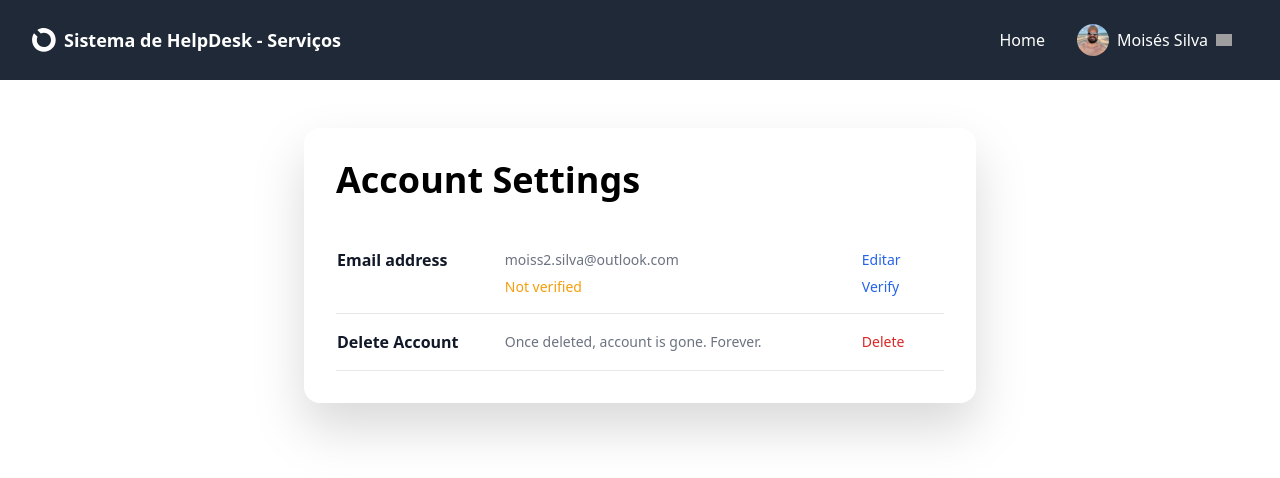
After one commit to asMoises/ChatUs, a Django app: page /profile/settings/ in a window 1280 px wide. The commit adds this page. Shown: the top 478 px of the page. Run offline with Django 5.2, Linux system fonts and the light colour scheme; a user stored in the database is signed in; data comes from the database, SQL or seed files in the repository; both versions use the stored data as it was after the commit; parts of the project's set-up code (start-up, migrations or seed data) failed here and were passed over; some libraries are stand-ins or nearby versions; grey boxes are pictures that could not be loaded.

```diff
--- a/a_core/settings.py
+++ b/a_core/settings.py
@@ -41,6 +41,7 @@ INSTALLED_APPS = [
     'allauth',
     'allauth.account',
     'allauth.socialaccount',
+    'django_htmx',
 
     # Apps
     'a_home',
@@ -56,6 +57,7 @@ MIDDLEWARE = [
     'django.contrib.messages.middleware.MessageMiddleware',
     'django.middleware.clickjacking.XFrameOptionsMiddleware',
     'allauth.account.middleware.AccountMiddleware',
+    'django_htmx.middleware.HtmxMiddleware',
 ]
 
 AUTHENTICATION_BACKENDS = [
--- a/a_core/urls.py
+++ b/a_core/urls.py
@@ -1,6 +1,8 @@
 from django.contrib import admin
 from django.urls import path,include
 from django.conf.urls.static import static
+from django.conf import settings
+from a_users.views import profile_view
 from django.conf import settings
 from a_home.views import *
 
@@ -9,6 +11,7 @@ urlpatterns = [
     path('accounts/', include('allauth.urls')),
     path('', home_view, name='home'),
     path('profile/', include('a_users.urls')),
+    path('@<username>/', profile_view, name="profile")
 ]
 
 # Only used in development
--- /dev/null
+++ b/a_users/templates/a_users/profile_settings.html
@@ -0,0 +1,61 @@
+{% extends 'layouts/box.html' %}
+
+{% block content %}
+
+<h1 class="mb-8">Account Settings</h1>
+
+<table class="w-full text-sm text-left text-gray-500">
+    <tbody>
+        <tr>
+            <th scope="row" class="pt-4 pb-1 text-base font-bold text-gray-900">
+                Email address
+            </th>
+            <td id="email-address" class="pt-4 pb-1 px-6">
+                {% if user.email %}{{ user.email }}{% else %}No Email{% endif %}
+            </td>
+            <td class="pt-4 pb-1 px-6">
+                <a
+                  id="email-edit"
+                  class="font-medium text-blue-600 hover:underline"
+                  hx-get="{% url 'profile-emailchange' %}"
+                  hx-target="#email-address"
+                  hx-swap="innerHTML"
+                  >
+                    Editar
+                </a>
+            </td>
+        </tr>
+        <tr class="border-b">
+            <th scope="row" class="pb-4 font-medium text-gray-900">
+            </th>
+            <td class="px-6 pb-4">
+                {% if user.emailaddress_set.first.verified %}
+                <span class="text-green-500">Verified</span>{% else %}
+                <span class="text-amber-500">Not verified</span>
+                {% endif %}
+            </td>
+            <td class="px-6 pb-4">
+                <a href="{% url 'profile-emailverify' %}" class="font-medium text-blue-600 hover:underline">
+                    {% if not user.emailaddress_set.first.verified %}Verify{% endif %}
+                </a>
+            </td>
+        </tr>
+
+        <tr class="border-b">
+            <th scope="row" class="py-4 text-base font-bold text-gray-900">
+                Delete Account
+            </th>
+            <td class="px-6 py-4">
+                Once deleted, account is gone. Forever.
+            </td>
+            <td class="px-6 py-4">
+                <a href="" class="font-medium text-red-600 hover:underline">
+                    Delete
+                </a>
+            </td>
+        </tr>
+    </tbody>
+</table>
+
+
+{% endblock %}
--- a/a_users/urls.py
+++ b/a_users/urls.py
@@ -3,5 +3,9 @@ from a_users.views import *
 
 urlpatterns=[
   path('',profile_view,name='profile'),
-  path('edit/',profile_edit_view, name='profile-edit')
+  path('edit/',profile_edit_view, name='profile-edit'),
+  path('onboarding/', profile_edit_view, name='profile-onboarding'),
+  path('settings/', profile_settings_view, name='profile-settings'),
+  path('emailchange/', profile_emailchange, name='profile-emailchange'),
+  path('emailverify/', profile_emailverify, name='profile-emailverify'),
 ]
--- a/a_users/views.py
+++ b/a_users/views.py
@@ -1,9 +1,21 @@
-from django.shortcuts import render, redirect
+from django.shortcuts import render, redirect, get_object_or_404
+from django.urls import reverse
+from allauth.account.utils import send_email_confirmation
 from django.contrib.auth.decorators import login_required
+from django.contrib.auth.models import User
+from django.contrib import messages
 from .forms import *
 
-def profile_view(request):
-  profile = request.user.profile
+def profile_view(request, username=None):
+  if username:
+    profile = get_object_or_404(User, username=username).profile
+
+  else:
+    try:
+      profile = request.user.profile
+    except:
+      return redirect('account_login')
+
   return render( request, 'a_users/profile.html', { 'profile':profile })
 
 @login_required
@@ -16,5 +28,59 @@ def profile_edit_view(request):
       form.save()
       return redirect('profile')
 
+  if request.path == reverse('profile-onboarding'):
+    onboarding = True
+  else:
+    onboarding = False
 
-  return render(request, 'a_users/profile_edit.html', {'form':form})
+
+  return render(
+    request,
+    'a_users/profile_edit.html', {
+      'form':form,
+      'onboarding':onboarding
+      }
+    )
+
+@login_required
+def profile_settings_view(request):
+  return render(request,'a_users/profile_settings.html')
+
+
+@login_required
+def profile_emailchange(request):
+  if request.htmx:
+    form = EmailForm(instance = request.user)
+    return render(request, 'partials/email_form.html', {'form': form})
+
+  if request.method == 'POST':
+    form = EmailForm(request.POST, instance=request.user)
+
+    if form.is_valid():
+
+      # Check if email already exist
+      email = form.cleaned_data['email']
+      if User.objects.filter(email=email).exclude(id=request.user.id).exists():
+        messages.warning(request, f'{email} is already in use.')
+        return redirect('profile-settings')
+
+      form.save()
+
+      # Then Signals updates emailaddress and set the variable  to false
+      send_email_confirmation(request, request.user)
+
+      return redirect('profile-settings')
+
+    else:
+      messages.warning(request, "Formlário inválido!")
+      return redirect('profile-settings')
+
+
+  return redirect('home')
+
+
+@login_required
+def profile_emailverify(request):
+  send_email_confirmation(request, request.user)
+
+  return redirect('profile-settings')
--- a/templates/includes/header.html
+++ b/templates/includes/header.html
@@ -23,7 +23,7 @@
                         <ul class="hoverlist [&>li>a]:justify-end">
                             <li><a href="{% url 'profile' %}">Perfil</a></li>
                             <li><a href="{% url 'profile-edit' %}">Editar Perfil</a></li>
-			    <li><a href="">Settings</a></li>
+			                <li><a href="{% url 'profile-settings' %}">Settings</a></li>
                             <li><a href="{% url 'account_logout' %}">Sair</a></li>
                         </ul>
                     </div>
@@ -31,7 +31,7 @@
 
                 {% else %}
 		        <li><a href="{% url 'account_login' %}">Entrar</a></li>
-                <li><a href="">Cadastre-se!</a></li>
+                <li><a href="{% url 'account_signup' %}?next={% url 'profile-onboarding'%}">Cadastre-se!</a></li>
                 {% endif %}
             </ul>
         </nav>
```
Also changed, not shown: a_users/forms.py (+8 -0 lines), a_users/signals.py (+36 -4 lines), a_users/templates/a_users/profile_edit.html (+10 -2 lines), templates/partials/email_form.html (added, +9 -0 lines), db.sqlite3, media/avatar/ape2.jpg (added), media/avatar/eu_CsPJ9ie.jpg (added), templates/account/messages/logged_in.txt (added), templates/account/messages/logged_out.txt (added).
